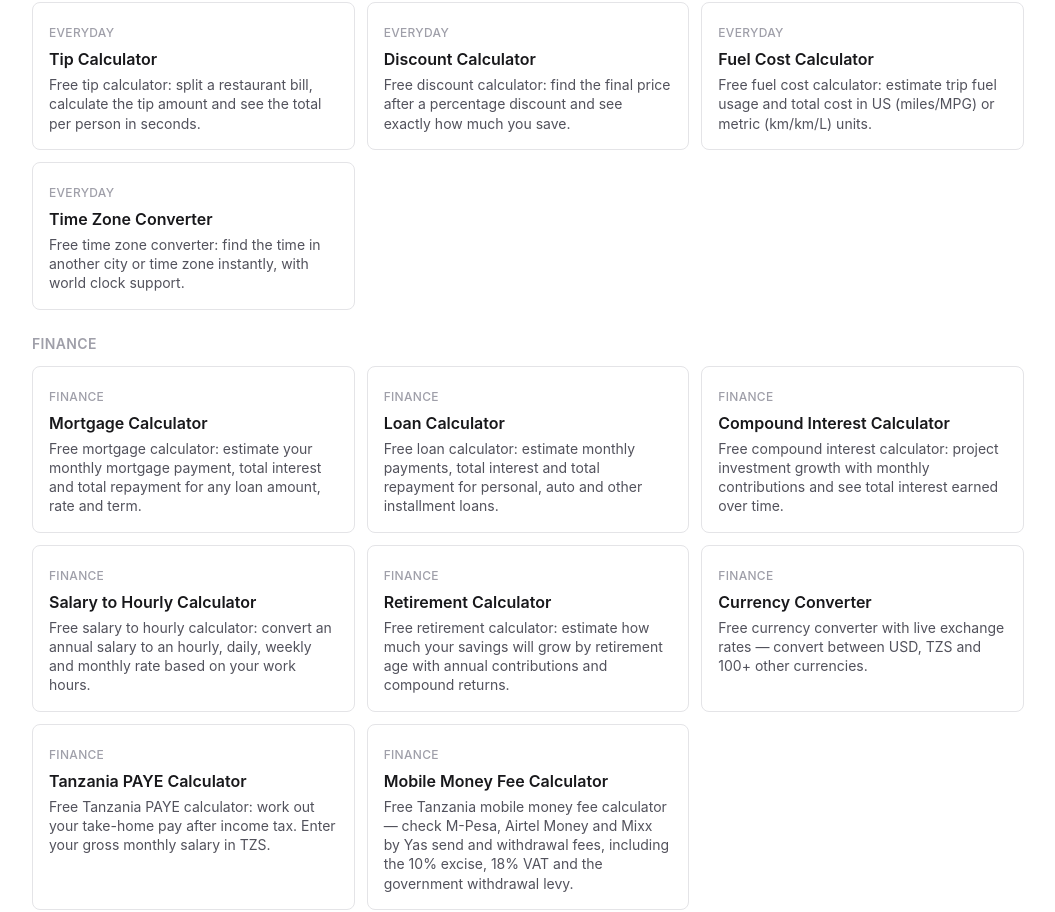
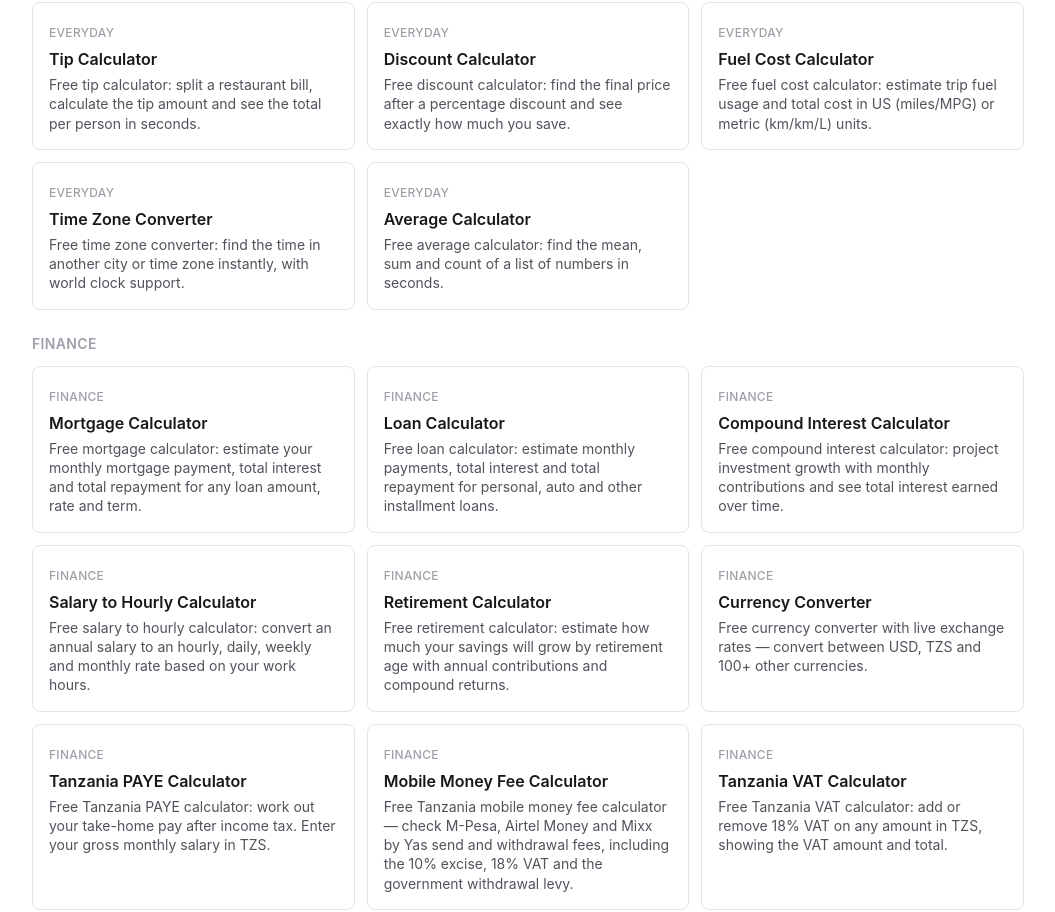
Before and after one commit to deltacotz/quickcalc, a Next.js app: page / in a window 1280 px wide. Shown: the part 608-1520 px from the top of the page, without its empty margins (112-1167 px from the left). Built offline with nearby package versions, Linux system fonts and the light colour scheme.

Commit message:
Add Tanzania VAT and Average calculators

```diff
--- a/app/tanzania/page.tsx
+++ b/app/tanzania/page.tsx
@@ -9,6 +9,7 @@ const MONEY = [
   { href: "/usd-to-tzs", title: "USD to TZS", desc: "US Dollar to Tanzanian Shilling" },
   { href: "/tzs-to-usd", title: "TZS to USD", desc: "Tanzanian Shilling to US Dollar" },
   { href: "/tools/tanzania-paye-calculator", title: "Tanzania PAYE Calculator", desc: "Take-home pay after PAYE tax" },
+  { href: "/tools/tanzania-vat-calculator", title: "Tanzania VAT Calculator", desc: "Add or remove 18% VAT" },
   { href: "/tools/mobile-money-fee-calculator", title: "Mobile Money Fees", desc: "M-Pesa, Airtel & Mixx send/withdraw fees" },
   { href: "/tools/loan-calculator", title: "Loan Calculator", desc: "Monthly payments in TZS or USD" },
   { href: "/tools/salary-to-hourly-calculator", title: "Salary to Hourly", desc: "Convert a TZS salary to hourly pay" },
--- a/components/CalculatorWidget.tsx
+++ b/components/CalculatorWidget.tsx
@@ -57,6 +57,22 @@ function FieldInput({
           id={id}
           type="date"
           value={value}
+          onChange={(e) => onChange(e.target.value)}
+          className="mt-1 w-full rounded-md border border-zinc-300 px-3 py-2 text-sm text-zinc-900"
+        />
+      </label>
+    );
+  }
+
+  if (field.type === "text") {
+    return (
+      <label htmlFor={id} className="block">
+        <span className="text-sm font-medium text-zinc-700">{field.label}</span>
+        <input
+          id={id}
+          type="text"
+          value={value}
+          placeholder={field.placeholder}
           onChange={(e) => onChange(e.target.value)}
           className="mt-1 w-full rounded-md border border-zinc-300 px-3 py-2 text-sm text-zinc-900"
         />
--- a/content/tools.ts
+++ b/content/tools.ts
@@ -578,6 +578,56 @@ export const TOOLS: ToolContent[] = [
     disclaimers: ["financial"],
     related: ["currency-converter", "tanzania-paye-calculator", "loan-calculator"],
   },
+  {
+    slug: "tanzania-vat-calculator",
+    name: "Tanzania VAT Calculator",
+    category: "Finance",
+    kind: "widget",
+    metaDescription:
+      "Free Tanzania VAT calculator: add or remove 18% VAT on any amount in TZS, showing the VAT amount and total.",
+    intro:
+      "Work out Tanzania's Value Added Tax (VAT) quickly. Choose to add VAT to a price (excl. VAT) or remove VAT from a price (incl. VAT), enter the amount and see the VAT and the total. The standard VAT rate is 18%.",
+    howItWorks: {
+      formula: "Add: total = amount × (1 + rate/100)  ·  Remove: net = amount ÷ (1 + rate/100)",
+      explanation:
+        "To add VAT, multiply the net amount by (1 + rate/100). To remove VAT from a gross amount, divide by (1 + rate/100) to get the net amount; the VAT is the difference. Tanzania's standard VAT rate is 18%.",
+    },
+    examples: [
+      { title: "Adding VAT", text: "An item priced 100,000 TZS excl. VAT plus 18% is 118,000 TZS, with 18,000 TZS VAT." },
+      { title: "Removing VAT", text: "A 118,000 TZS gross price is 100,000 TZS excl. VAT, with 18,000 TZS VAT." },
+    ],
+    faq: [
+      { q: "What is the VAT rate in Tanzania?", a: "The standard VAT rate in Tanzania is 18%, with some goods and services zero-rated or exempt." },
+      { q: "How do I add VAT to a price?", a: "Multiply the net amount by 1.18. For example, 100,000 × 1.18 = 118,000." },
+      { q: "How do I remove VAT from a price?", a: "Divide the gross amount by 1.18 to get the net amount; the VAT is the difference." },
+    ],
+    disclaimers: ["financial"],
+    related: ["tanzania-paye-calculator", "discount-calculator", "percentage-calculator"],
+  },
+  {
+    slug: "average-calculator",
+    name: "Average Calculator",
+    category: "Everyday",
+    kind: "widget",
+    metaDescription:
+      "Free average calculator: find the mean, sum and count of a list of numbers in seconds.",
+    intro:
+      "Calculate the average (mean) of any list of numbers. Enter the numbers separated by commas and see the average, total and count instantly.",
+    howItWorks: {
+      formula: "Average = Sum of numbers ÷ Count",
+      explanation:
+        "Add up all the numbers and divide by how many there are. This is the arithmetic mean — the most common form of average.",
+    },
+    examples: [
+      { title: "Example", text: "The average of 10, 20, 30 and 40 is (10 + 20 + 30 + 40) ÷ 4 = 25." },
+    ],
+    faq: [
+      { q: "How do I calculate an average?", a: "Add all the numbers together and divide by the total count. For example, 10 + 20 + 30 = 60, and 60 ÷ 3 = 20." },
+      { q: "What is the difference between mean, median and mode?", a: "The mean is the average from dividing the sum by the count. The median is the middle value, and the mode is the most common value." },
+      { q: "Can I enter negative numbers?", a: "Yes, negative numbers are included in the average." },
+    ],
+    related: ["percentage-calculator", "gpa-calculator", "date-difference-calculator"],
+  },
 ];
 
 export function getTool(slug: string): ToolContent | undefined {
--- a/lib/calculators/everyday.ts
+++ b/lib/calculators/everyday.ts
@@ -237,3 +237,29 @@ export const pregnancy: CalculatorSpec = {
     ];
   },
 };
+
+export const average: CalculatorSpec = {
+  slug: "average-calculator",
+  fields: [
+    {
+      id: "numbers",
+      label: "Numbers (comma-separated)",
+      type: "text",
+      placeholder: "e.g. 10, 20, 30, 40",
+      default: "10, 20, 30, 40",
+    },
+  ],
+  compute: (inp: Inputs) => {
+    const nums = (inp.numbers ?? "")
+      .split(/[,;\s]+/)
+      .map((s) => Number.parseFloat(s))
+      .filter((n) => Number.isFinite(n));
+    if (nums.length === 0) return error("Enter at least one number.");
+    const sum = nums.reduce((a, b) => a + b, 0);
+    return [
+      { label: "Average (mean)", value: formatNumber(sum / nums.length, 2), highlight: true },
+      { label: "Sum", value: formatNumber(sum, 2) },
+      { label: "Count", value: `${nums.length}` },
+    ];
+  },
+};
--- a/lib/calculators/index.ts
+++ b/lib/calculators/index.ts
@@ -1,9 +1,9 @@
 import type { CalculatorSpec } from "./types";
-import { percentage, age, dateDifference, tip, discount, fuelCost, pregnancy } from "./everyday";
+import { percentage, age, dateDifference, tip, discount, fuelCost, pregnancy, average } from "./everyday";
 import { mortgage, loan, compoundInterest, salaryToHourly, retirement } from "./finance";
 import { bmi, calorie, bodyFat } from "./health";
 import { paint, electrical } from "./home";
-import { tanzaniaPaye } from "./tanzania";
+import { tanzaniaPaye, tanzaniaVat } from "./tanzania";
 import { mobileMoneyFee } from "./mobilemoney";
 
 export type { CalculatorSpec, CalcResult, FieldDef, Inputs } from "./types";
@@ -28,7 +28,9 @@ export const CALCULATORS: CalculatorSpec[] = [
   paint,
   electrical,
   tanzaniaPaye,
+  tanzaniaVat,
   mobileMoneyFee,
+  average,
 ];
 
 export function getCalculator(slug: string): CalculatorSpec | undefined {
--- a/lib/calculators/tanzania.ts
+++ b/lib/calculators/tanzania.ts
@@ -1,4 +1,4 @@
-import type { CalculatorSpec, Inputs } from "./types";
+import type { CalcResult, CalculatorSpec, Inputs } from "./types";
 import { num } from "./types";
 import { formatCurrency } from "../currency";
 
@@ -43,3 +43,42 @@ export const tanzaniaPaye: CalculatorSpec = {
     ];
   },
 };
+
+export const tanzaniaVat: CalculatorSpec = {
+  slug: "tanzania-vat-calculator",
+  fields: [
+    {
+      id: "mode",
+      label: "Calculation",
+      type: "select",
+      options: [
+        { value: "add", label: "Add VAT (price excl. VAT)" },
+        { value: "remove", label: "Remove VAT (price incl. VAT)" },
+      ],
+      default: "add",
+    },
+    { id: "amount", label: "Amount", type: "number", unit: "TSh", default: "100000", min: 0, step: "1000" },
+    { id: "rate", label: "VAT rate", type: "number", unit: "%", default: "18", min: 0, step: "0.5" },
+  ],
+  compute: (inp: Inputs) => {
+    const amount = num(inp, "amount");
+    const rate = num(inp, "rate");
+    if (amount <= 0) return [{ label: "Error", value: "—", note: "Enter a positive amount." }];
+    const add = inp.mode !== "remove";
+    const vat = add ? (amount * rate) / 100 : amount - amount / (1 + rate / 100);
+    const excl = add ? amount : amount / (1 + rate / 100);
+    const total = add ? amount + vat : amount;
+    const f = (v: number) => formatCurrency(v, "TZS");
+    const results: CalcResult[] = [];
+    if (add) {
+      results.push({ label: "VAT amount", value: f(vat) });
+      results.push({ label: "Total incl. VAT", value: f(total), highlight: true });
+      results.push({ label: "Amount excl. VAT", value: f(excl) });
+    } else {
+      results.push({ label: "Amount excl. VAT", value: f(excl), highlight: true });
+      results.push({ label: "VAT amount", value: f(vat) });
+      results.push({ label: "Total incl. VAT", value: f(total) });
+    }
+    return results;
+  },
+};
--- a/lib/calculators/types.ts
+++ b/lib/calculators/types.ts
@@ -44,6 +44,13 @@ export type FieldDef =
       type: "select";
       options: { value: string; label: string }[];
       default?: string;
+    }
+  | {
+      id: string;
+      label: string;
+      type: "text";
+      placeholder?: string;
+      default?: string;
     };
 
 export interface CalculatorSpec {
```
Also changed, not shown: 1 other file (tests, documents, lock files or other folders).
